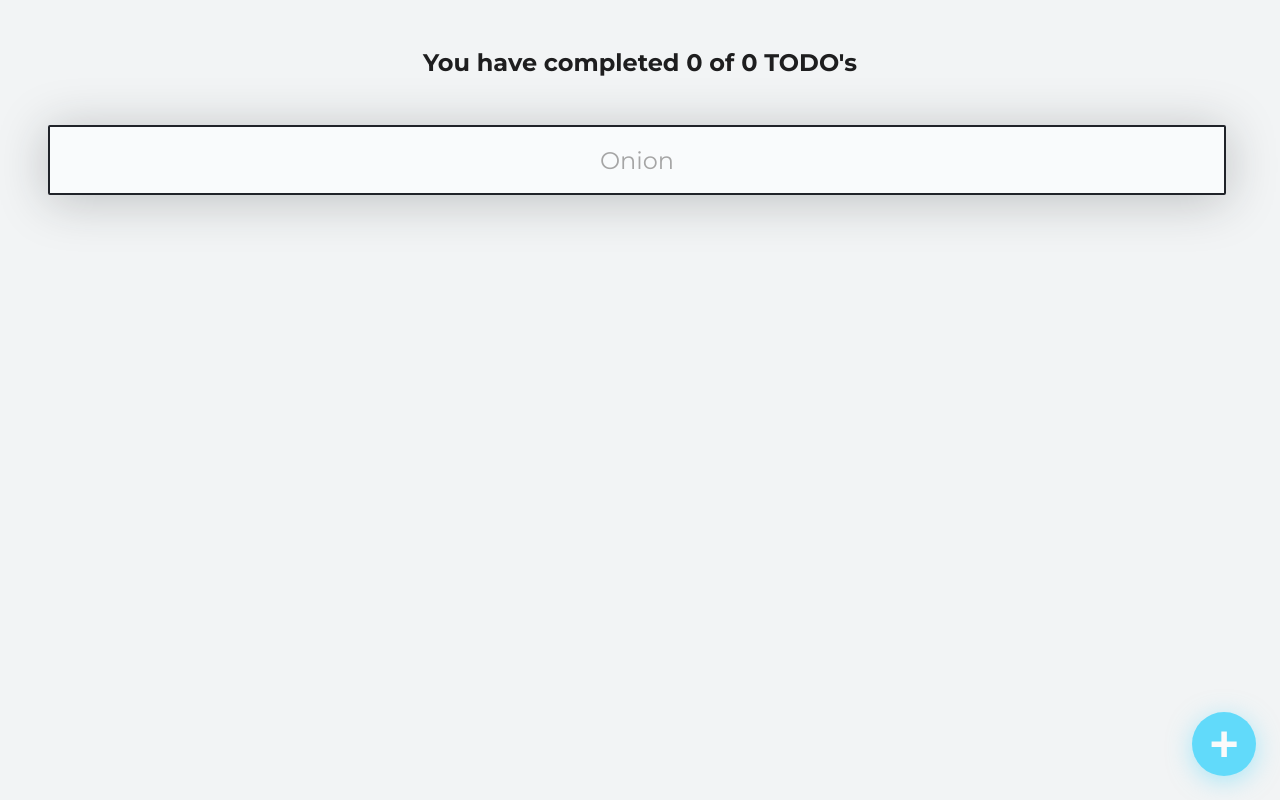
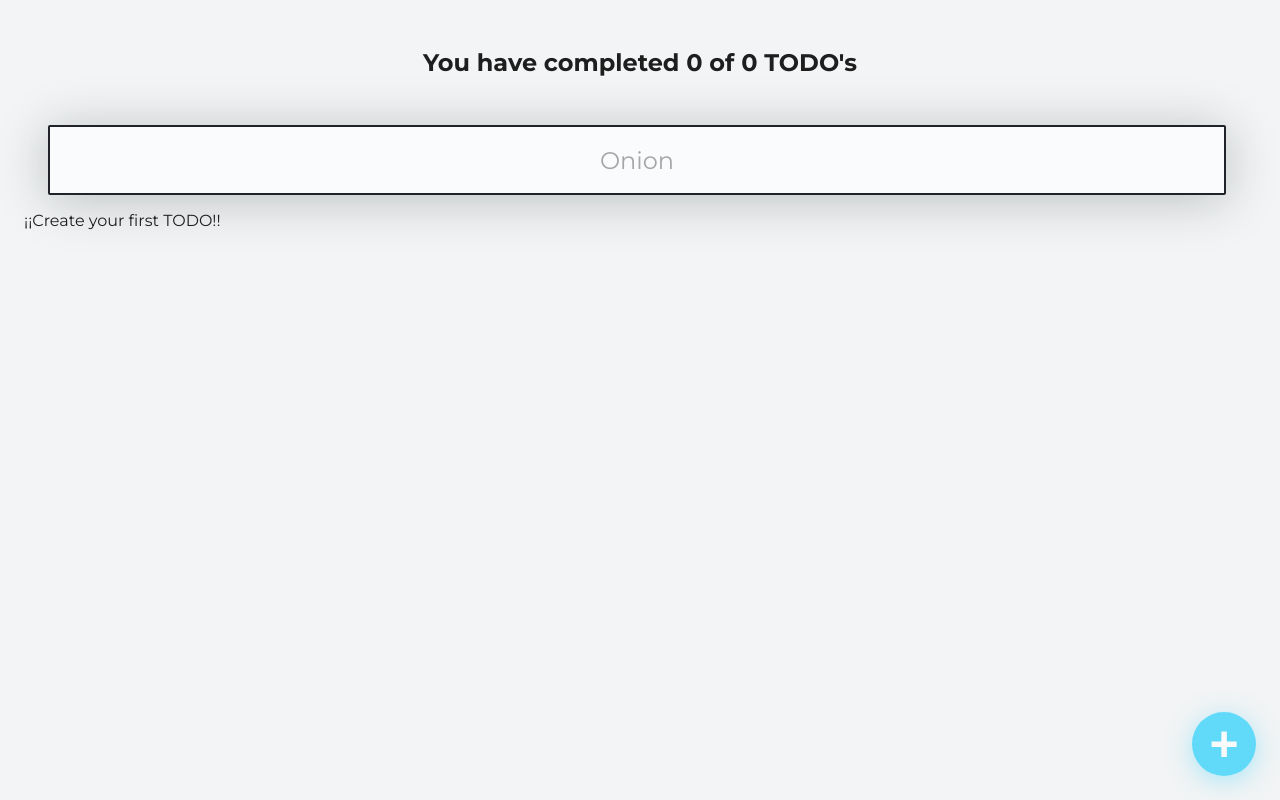
Before and after one commit to danielbatres/react-intro, a React (Create React App) app: page / in a window 1280 px wide. Built offline with nearby package versions, Linux system fonts and the light colour scheme.

Commit message:
Showing the loading status of the application within the interface

```diff
--- a/src/components/App.jsx
+++ b/src/components/App.jsx
@@ -124,6 +124,7 @@ function App() {
    */
   return (
     <AppUI
+      loading={loading}
       totalTodos={totalTodos}
       completedTodos={completedTodos}
       searchValue={searchValue}
--- a/src/components/AppUI.jsx
+++ b/src/components/AppUI.jsx
@@ -27,6 +27,10 @@ function AppUI({
         setSearchValue={setSearchValue}
       />
       <TodoList>
+        {error && <p>An error has ocurred...</p>}
+        {loading && <p>Loading, please wait...</p>}
+        {(!loading && !searchedTodos.length) && <p>¡¡Create your first TODO!!</p>}
+
         {searchedTodos.map(todo => (
                 /* A unique key is added to identify the components within a list */
               <TodoItem
```
